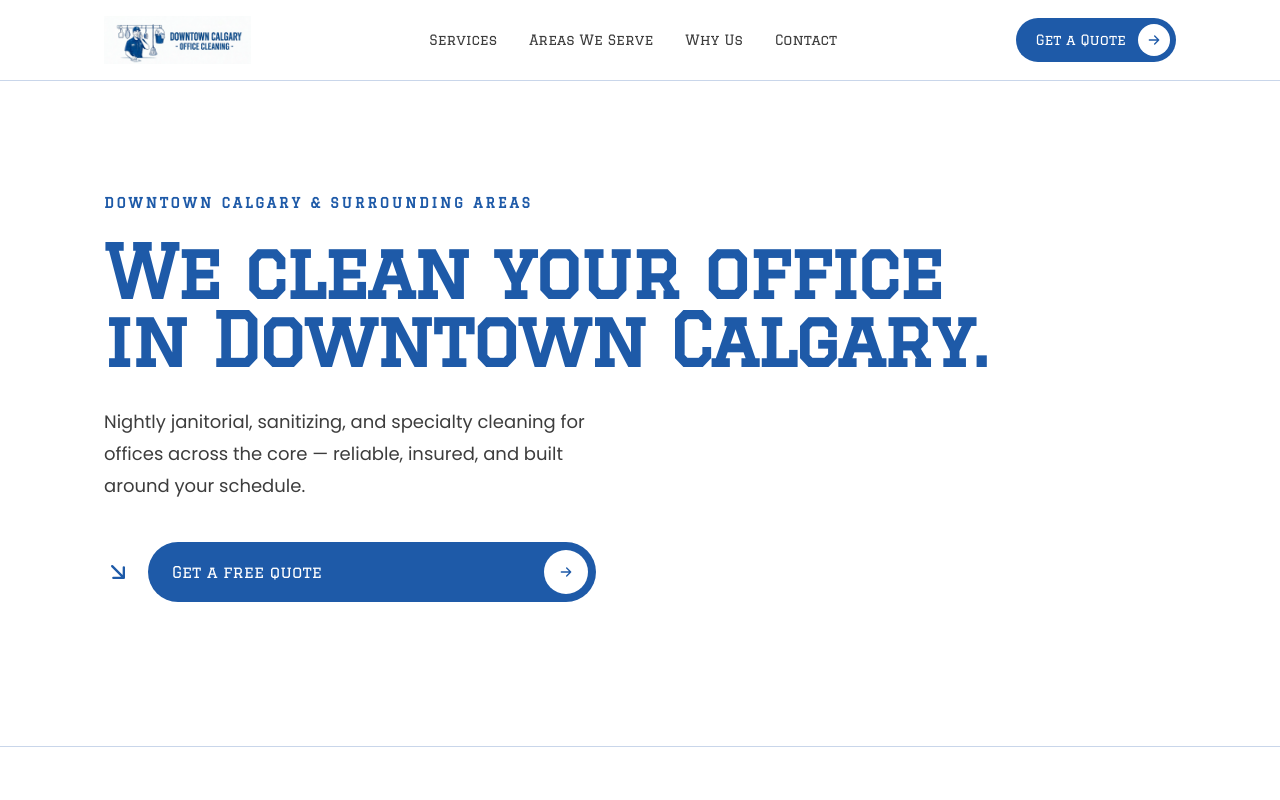
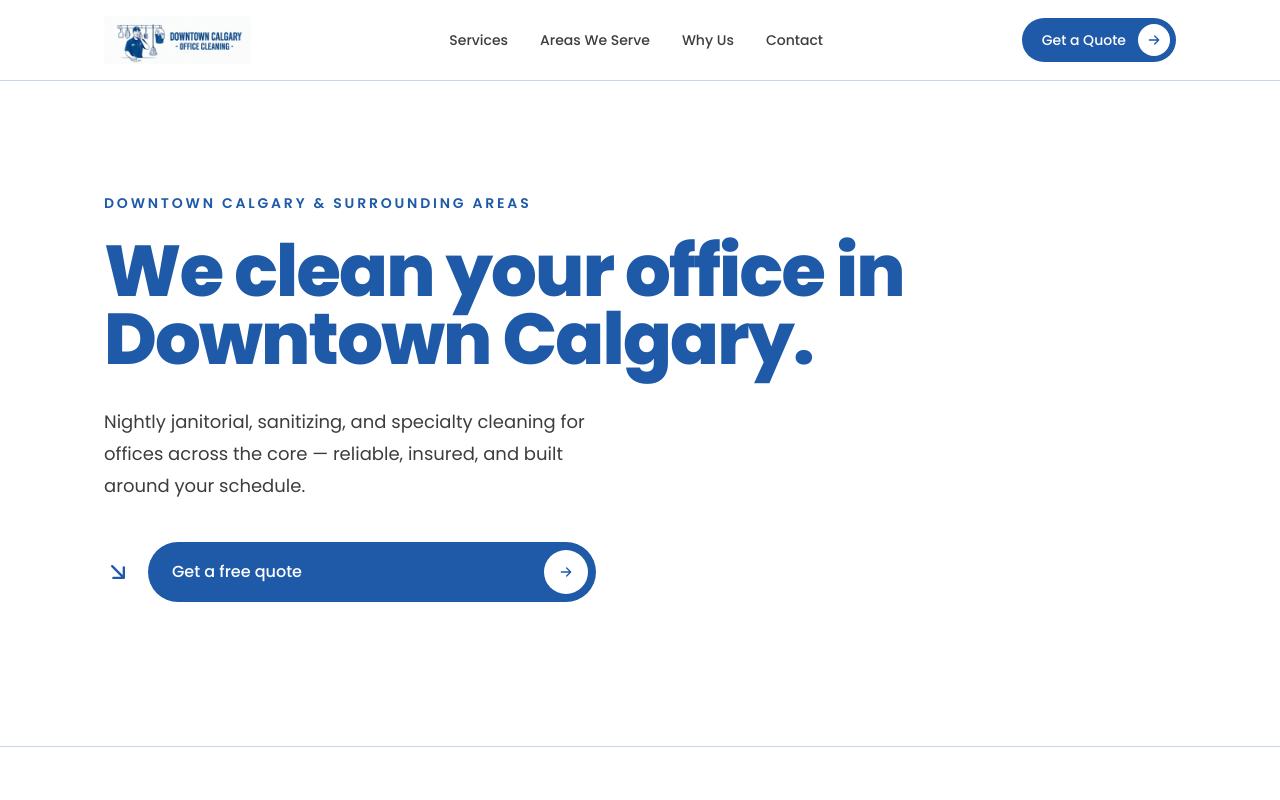
Before and after one commit to danielospina-la/downtown-calgary-office-cleaning, a Next.js app: page / in a window 1280 px wide. Shown: the top 800 px of the page. Built offline with nearby package versions, Linux system fonts and the light colour scheme.

Commit message:
Style: Oswald headings, clean sans-serif like the logo

```diff
--- a/src/app/globals.css
+++ b/src/app/globals.css
@@ -22,7 +22,7 @@
   --color-light-gray: var(--color-light-gray);
   --color-steel: var(--color-steel);
   --font-sans: var(--font-poppins);
-  --font-heading: var(--font-graduate);
+  --font-heading: var(--font-oswald);
 }
 
 body {
```
